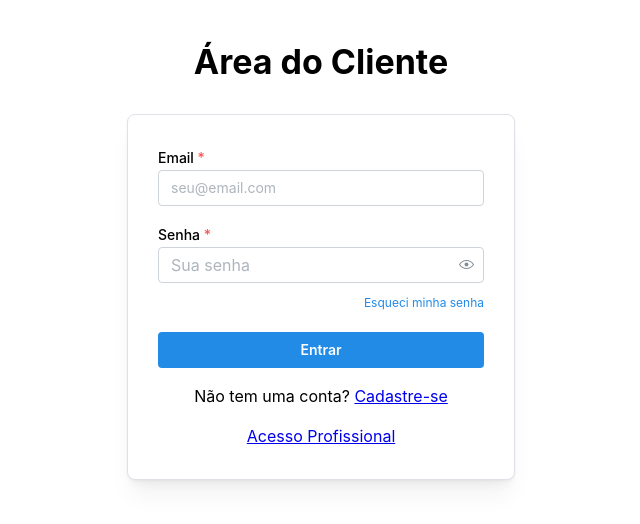
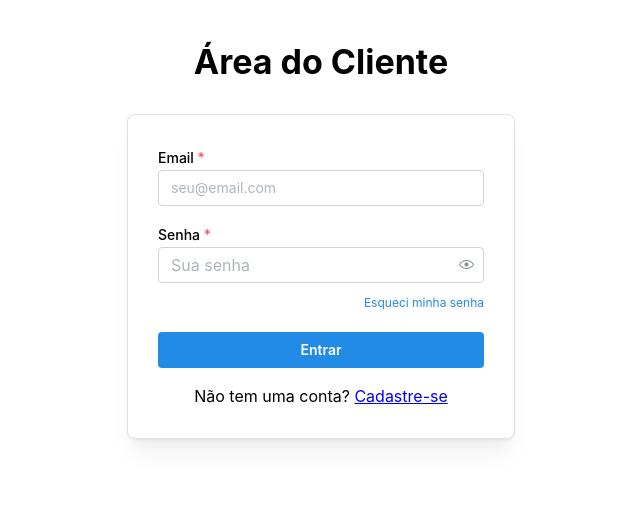
Before and after one commit to vsgner007/Projeto-Agendamento, a React (Create React App) app in the folder frontend/: page /cliente/login in a window 1280 px wide. Shown: the top 524 px of the page, without its empty margins (319-959 px from the left). Built offline with nearby package versions, Linux system fonts and the light colour scheme.

Commit message:
fix: Corrige chamada de API na página de faturamento do funcionário

```diff
--- a/frontend/src/pages/ClienteLoginPage.js
+++ b/frontend/src/pages/ClienteLoginPage.js
@@ -113,9 +113,6 @@ function ClienteLoginPage() {
           <Text ta="center" mt="md">
             Não tem uma conta? <Link to="/cliente/cadastro">Cadastre-se</Link>
           </Text>
-          <Text ta="center" mt="md">
-            <Link to="/login">Acesso Profissional</Link>
-          </Text>
         </form>
       </Paper>
     </Container>
--- a/frontend/src/pages/MeuFaturamentoPage.js
+++ b/frontend/src/pages/MeuFaturamentoPage.js
@@ -1,5 +1,5 @@
 import React, { useState, useEffect } from "react";
-import api from "../api";
+import api from "../api"; // CORREÇÃO: Usa a instância centralizada da API
 import {
   Title,
   Table,
@@ -54,8 +54,9 @@ function MeuFaturamentoPage() {
       setError("");
       try {
         const token = localStorage.getItem("token");
+        // CORREÇÃO: Usa 'api' e a URL relativa
         const response = await api.get(
-          `http://localhost:3001/profissionais/meu-relatorio-financeiro?mes=${selectedMonth}&ano=${selectedYear}`,
+          `/profissionais/meu-relatorio-financeiro?mes=${selectedMonth}&ano=${selectedYear}`,
           {
             headers: { Authorization: `Bearer ${token}` },
           }
@@ -90,8 +91,8 @@ function MeuFaturamentoPage() {
     0
   );
 
-  const rows = relatorio.map((item) => (
-    <Table.Tr key={item.id}>
+  const rows = relatorio.map((item, index) => (
+    <Table.Tr key={index}>
       <Table.Td>
         {new Date(item.data_hora_inicio).toLocaleDateString("pt-BR")}
       </Table.Td>
```
